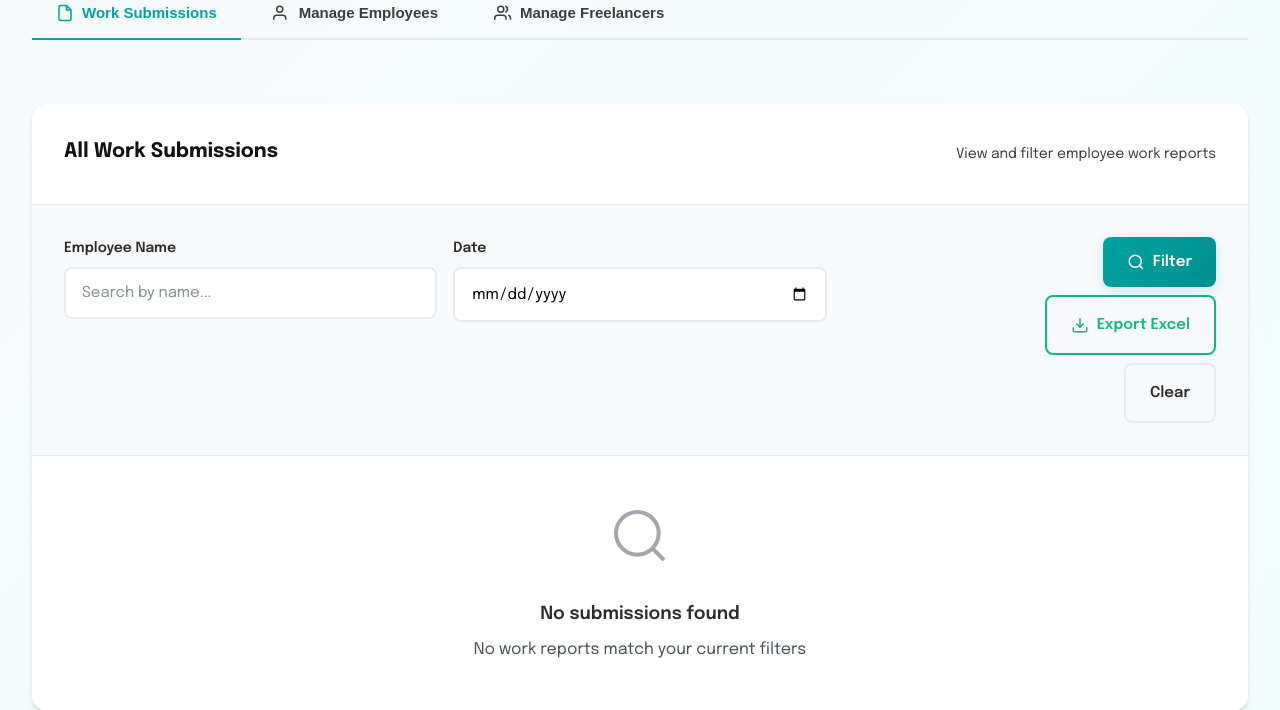
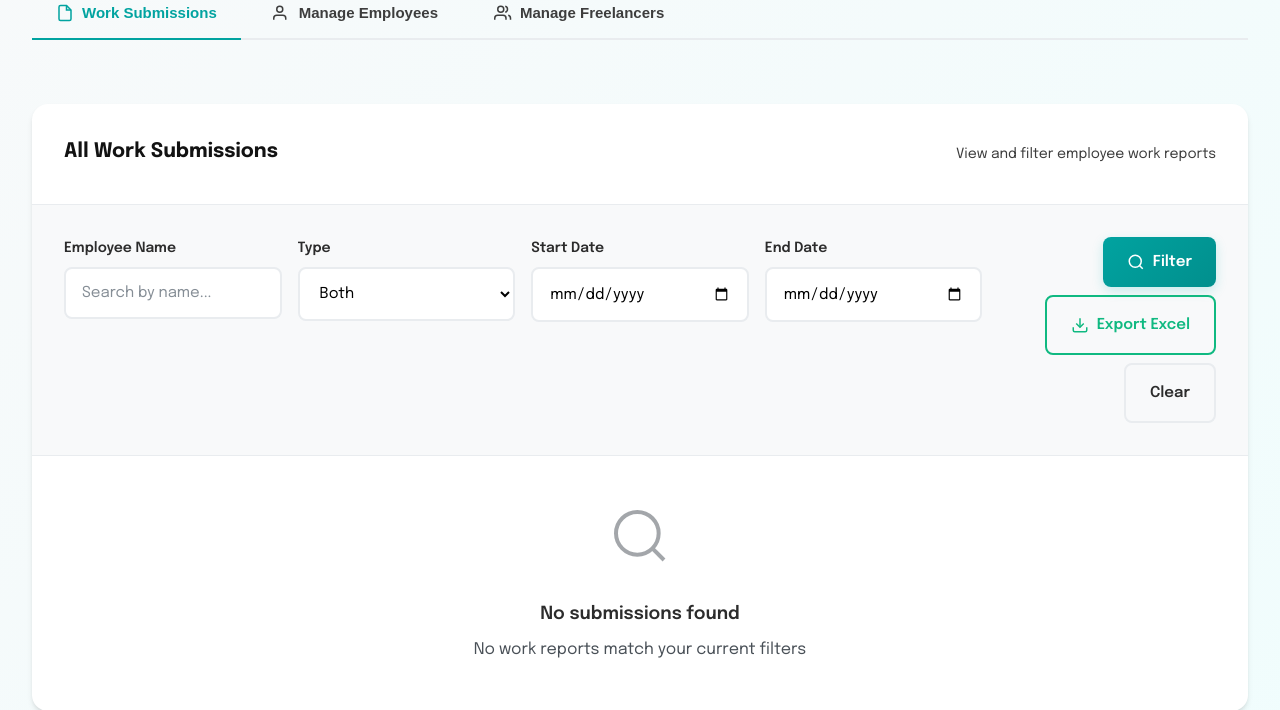
Before and after one commit to mohanracharla46/IMC-reportbox, a Flask app: template templates/admin_dashboard.html in a window 1280 px wide. Shown: the part 311-1021 px from the top of the page. Run offline with Flask 3, Linux system fonts and the light colour scheme; the template is opened without the code that fills it, so the values that code supplies are empty; some libraries are stand-ins or nearby versions.

Commit message:
Enhancement: Added date range and employment type filters to admin dashboard, and custom date selection for employee reports.

```diff
--- a/app.py
+++ b/app.py
@@ -282,7 +282,8 @@ def login():
             return render_template('login.html')
 
         conn = get_db_connection()
-        user = execute_query(conn, 'SELECT * FROM users WHERE name = ?', (name.strip(),)).fetchone()
+        # Case-insensitive login
+        user = execute_query(conn, 'SELECT * FROM users WHERE LOWER(name) = LOWER(?)', (name.strip(),)).fetchone()
         conn.close()
 
         if not user:
@@ -371,6 +372,18 @@ def submit_report():
 
     today = date.today().isoformat()
 
+    # Allow backdating if provided
+    submission_date = request.form.get('submission_date')
+    if submission_date:
+        try:
+            submission_dt = datetime.strptime(submission_date, '%Y-%m-%d').date()
+            if submission_dt > date.today():
+                flash('Cannot submit reports for future dates.', 'error')
+                return redirect(url_for('employee_dashboard'))
+            today = submission_date
+        except ValueError:
+            pass # Keep today as default if invalid format
+
     # Handle 'Other' client name
     if client_name in ['Others', 'Other'] and other_client_name:
         client_name = other_client_name
@@ -421,8 +434,8 @@ def submit_report():
     # Insert new submission
     try:
         execute_query(conn,
-            'INSERT INTO submissions (user_id, work_text, client_category, client_name, work_type, quantity, file_path, date, submission_number) VALUES (?, ?, ?, ?, ?, ?, ?, ?, ?)',
-            (session['user_id'], work_text, client_category, client_name, work_type, quantity, file_path, today, submission_number)
+            'INSERT INTO submissions (user_id, work_text, client_category, client_name, work_type, quantity, file_path, date, submission_number, created_at) VALUES (?, ?, ?, ?, ?, ?, ?, ?, ?, ?)',
+            (session['user_id'], work_text, client_category, client_name, work_type, quantity, file_path, today, submission_number, datetime.now())
         )
         conn.commit()
         flash(f'Work report #{submission_number} submitted successfully!', 'success')
@@ -441,7 +454,9 @@ def admin_dashboard():
 
     # Get filter parameters
     employee_filter = request.args.get('employee', '')
-    date_filter = request.args.get('date', '')
+    start_date = request.args.get('start_date', '')
+    end_date = request.args.get('end_date', '')
+    employment_type_filter = request.args.get('employment_type', 'both')
 
     # Build query
     query = '''
@@ -453,12 +468,20 @@ def admin_dashboard():
     params = []
 
     if employee_filter:
-        query += ' AND u.name LIKE ?'
+        query += ' AND LOWER(u.name) LIKE LOWER(?)'
         params.append(f'%{employee_filter}%')
 
-    if date_filter:
-        query += ' AND s.date = ?'
-        params.append(date_filter)
+    if start_date:
+        query += ' AND s.date >= ?'
+        params.append(start_date)
+
+    if end_date:
+        query += ' AND s.date <= ?'
+        params.append(end_date)
+
+    if employment_type_filter and employment_type_filter != 'both':
+        query += ' AND u.employment_type = ?'
+        params.append(employment_type_filter)
 
     query += ' ORDER BY s.date DESC, s.created_at DESC'
 
@@ -526,7 +549,9 @@ def admin_dashboard():
         total_freelancers=len(freelancers),
         today_submissions=today_submissions,
         employee_filter=employee_filter,
-        date_filter=date_filter
+        start_date=start_date,
+        end_date=end_date,
+        employment_type_filter=employment_type_filter
     )
 
 @app.route('/admin/employee/add', methods=['POST'])
@@ -546,7 +571,7 @@ def add_employee():
 
 
     # Check if name or email already exists
-    existing_name = execute_query(conn, 'SELECT * FROM users WHERE name = ?', (name,)).fetchone()
+    existing_name = execute_query(conn, 'SELECT * FROM users WHERE LOWER(name) = LOWER(?)', (name,)).fetchone()
     existing_email = execute_query(conn, 'SELECT * FROM users WHERE email = ?', (email,)).fetchone()
 
     if existing_name:
@@ -607,7 +632,7 @@ def edit_employee(employee_id):
 
     # Check if new name is already taken by another user
     if name != employee['name']:
-        existing_name = execute_query(conn, 'SELECT * FROM users WHERE name = ? AND id != ?', (name, employee_id)).fetchone()
+        existing_name = execute_query(conn, 'SELECT * FROM users WHERE LOWER(name) = LOWER(?) AND id != ?', (name, employee_id)).fetchone()
         if existing_name:
             flash('Name already in use by another employee.', 'error')
             conn.close()
@@ -882,7 +907,9 @@ def download_filtered_reports():
     from flask import make_response
 
     employee_filter = request.args.get('employee', '')
-    date_filter = request.args.get('date', '')
+    start_date = request.args.get('start_date', '')
+    end_date = request.args.get('end_date', '')
+    employment_type_filter = request.args.get('employment_type', 'both')
 
     conn = get_db_connection()
 
@@ -906,12 +933,20 @@ def download_filtered_reports():
 
     params = []
     if employee_filter:
-        query += ' AND u.name LIKE ?'
+        query += ' AND LOWER(u.name) LIKE LOWER(?)'
         params.append(f'%{employee_filter}%')
 
-    if date_filter:
-        query += ' AND s.date = ?'
-        params.append(date_filter)
+    if start_date:
+        query += ' AND s.date >= ?'
+        params.append(start_date)
+
+    if end_date:
+        query += ' AND s.date <= ?'
+        params.append(end_date)
+
+    if employment_type_filter and employment_type_filter != 'both':
+        query += ' AND u.employment_type = ?'
+        params.append(employment_type_filter)
 
     query += ' ORDER BY s.date DESC, s.created_at DESC'
 
--- a/templates/admin_dashboard.html
+++ b/templates/admin_dashboard.html
@@ -108,8 +108,24 @@
                             placeholder="Search by name..." value="{{ employee_filter }}">
                     </div>
                     <div class="form-group">
-                        <label for="date" class="form-label">Date</label>
-                        <input type="date" id="date" name="date" class="form-input" value="{{ date_filter }}">
+                        <label for="employment_type" class="form-label">Type</label>
+                        <select id="employment_type" name="employment_type" class="form-input">
+                            <option value="both" {% if employment_type_filter=='both' %}selected{% endif %}>Both
+                            </option>
+                            <option value="inhouse" {% if employment_type_filter=='inhouse' %}selected{% endif %}>
+                                Inhouse</option>
+                            <option value="freelancer" {% if employment_type_filter=='freelancer' %}selected{% endif %}>
+                                Freelancer</option>
+                        </select>
+                    </div>
+                    <div class="form-group">
+                        <label for="start_date" class="form-label">Start Date</label>
+                        <input type="date" id="start_date" name="start_date" class="form-input"
+                            value="{{ start_date }}">
+                    </div>
+                    <div class="form-group">
+                        <label for="end_date" class="form-label">End Date</label>
+                        <input type="date" id="end_date" name="end_date" class="form-input" value="{{ end_date }}">
                     </div>
                     <div class="form-group filter-actions">
                         <button type="submit" class="btn btn-primary">
@@ -120,8 +136,10 @@
                             </svg>
                             Filter
                         </button>
-                        <a href="{{ url_for('download_filtered_reports', employee=employee_filter, date=date_filter) }}"
-                            class="btn btn-ghost" style="color: var(--success); border-color: var(--success);">
+                        {% set export_url = url_for('download_filtered_reports', employee=employee_filter,
+                        start_date=start_date, end_date=end_date, employment_type=employment_type_filter) %}
+                        <a href="{{ export_url }}" class="btn btn-ghost"
+                            style="color: var(--success); border-color: var(--success);">
                             <svg width="18" height="18" viewBox="0 0 24 24" fill="none" stroke="currentColor"
                                 stroke-width="2">
                                 <path d="M21 15v4a2 2 0 0 1-2 2H5a2 2 0 0 1-2-2v-4" />
--- a/templates/employee_dashboard.html
+++ b/templates/employee_dashboard.html
@@ -16,7 +16,9 @@
                 <line x1="8" y1="2" x2="8" y2="6" />
                 <line x1="3" y1="10" x2="21" y2="10" />
             </svg>
-            <span id="current-date"></span>
+            <input type="date" name="submission_date" id="submission-date" form="report-form"
+                value="{{ now.strftime('%Y-%m-%d') }}" max="{{ now.strftime('%Y-%m-%d') }}" required
+                style="background: transparent; border: 1px solid var(--gray-300); padding: 4px 8px; border-radius: 6px; font-family: inherit; font-size: 0.9rem; color: var(--text-primary);">
         </div>
     </div>
 
@@ -66,7 +68,7 @@
                 <h2 class="card-title">Submit Work Report</h2>
                 <p class="card-subtitle">You can submit multiple reports per day</p>
             </div>
-            <form method="POST" action="{{ url_for('submit_report') }}" enctype="multipart/form-data"
+            <form id="report-form" method="POST" action="{{ url_for('submit_report') }}" enctype="multipart/form-data"
                 class="report-form" style="padding: var(--spacing-xl);">
 
                 <!-- 1. Client Category -->
```
